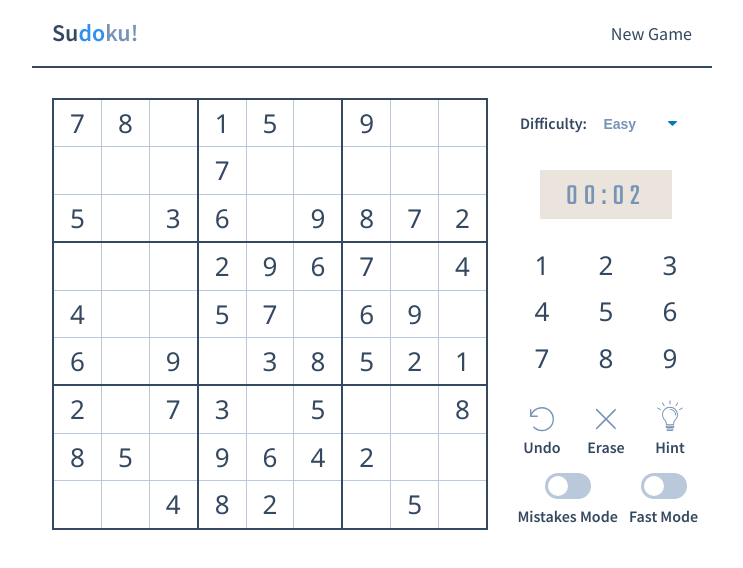
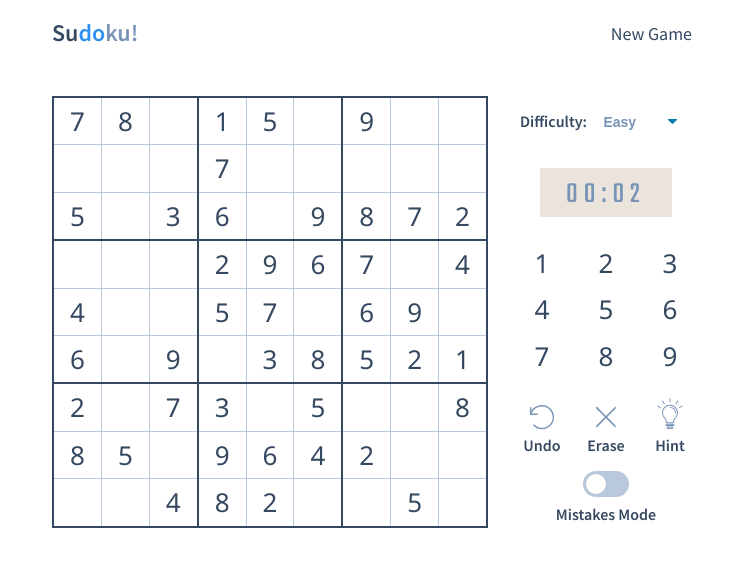
Before and after one commit to siddhant-roy/Sudoku, a React (Create React App) app: page / in a window 1280 px wide. Both pictures are taken after a click on the button "Start game". Shown: the top 568 px of the page, without its empty margins (268-1011 px from the left). Built offline with nearby package versions, Linux system fonts and the light colour scheme.

Commit message:
Fast mode removed

```diff
--- a/src/App.css
+++ b/src/App.css
@@ -34,7 +34,6 @@ body {
 
 .header {
   position: relative;
-  border-bottom: 2px solid var(--color-grey);
   padding: 0 20px;
 }
 
@@ -245,7 +244,7 @@ body {
 }
 
 .status__action-mistakes-mode {
-  width: 60%;
+  width: 100%;
 }
 
 .status__action-fast-mode {
--- a/src/components/Mode.js
+++ b/src/components/Mode.js
@@ -6,22 +6,19 @@ import React from 'react';
  */
 export const Mode = (props) => {
   return (
-    <div className={ props.mode === 'mistakes'
-                      ? "status__action-mistakes-mode"
-                      : "status__action-fast-mode"}>
-      <label className={ props.mode === 'mistakes'
-                          ? "status__action-mistakes-mode-switch"
-                          : "status__action-fast-mode-switch"}>
+    <div className={
+      "status__action-mistakes-mode"}>
+      <label className={
+        "status__action-mistakes-mode-switch"}>
         <input type="checkbox" />
-        <span className={ props.mode === 'mistakes'
-                            ? "status__action-mistakes-mode-slider"
-                            : "status__action-fast-mode-slider"}
-              onClick={props.onClickMode}
+        <span className={
+          "status__action-mistakes-mode-slider"}
+          onClick={props.onClickMode}
         ></span>
       </label>
-      <p className="status__action-text">{ props.mode === 'mistakes'
-                  ? 'Mistakes Mode'
-                  : 'Fast Mode'}</p>
+      <p className="status__action-text">{
+        'Mistakes Mode'}
+      </p>
     </div>
   )
 }
--- a/src/components/layout/StatusSection.js
+++ b/src/components/layout/StatusSection.js
@@ -19,7 +19,7 @@ export const StatusSection = (props) => {
         <Action action='erase' onClickAction={props.onClickErase} />
         <Action action='hint' onClickAction={props.onClickHint} />
         <Mode mode='mistakes' onClickMode={props.onClickMistakesMode} />
-        <Mode mode='fast' onClickMode={props.onClickFastMode} />
+        {/*<Mode mode='fast' onClickMode={props.onClickFastMode} />*/}
       </div>
     </section>
   )
```
